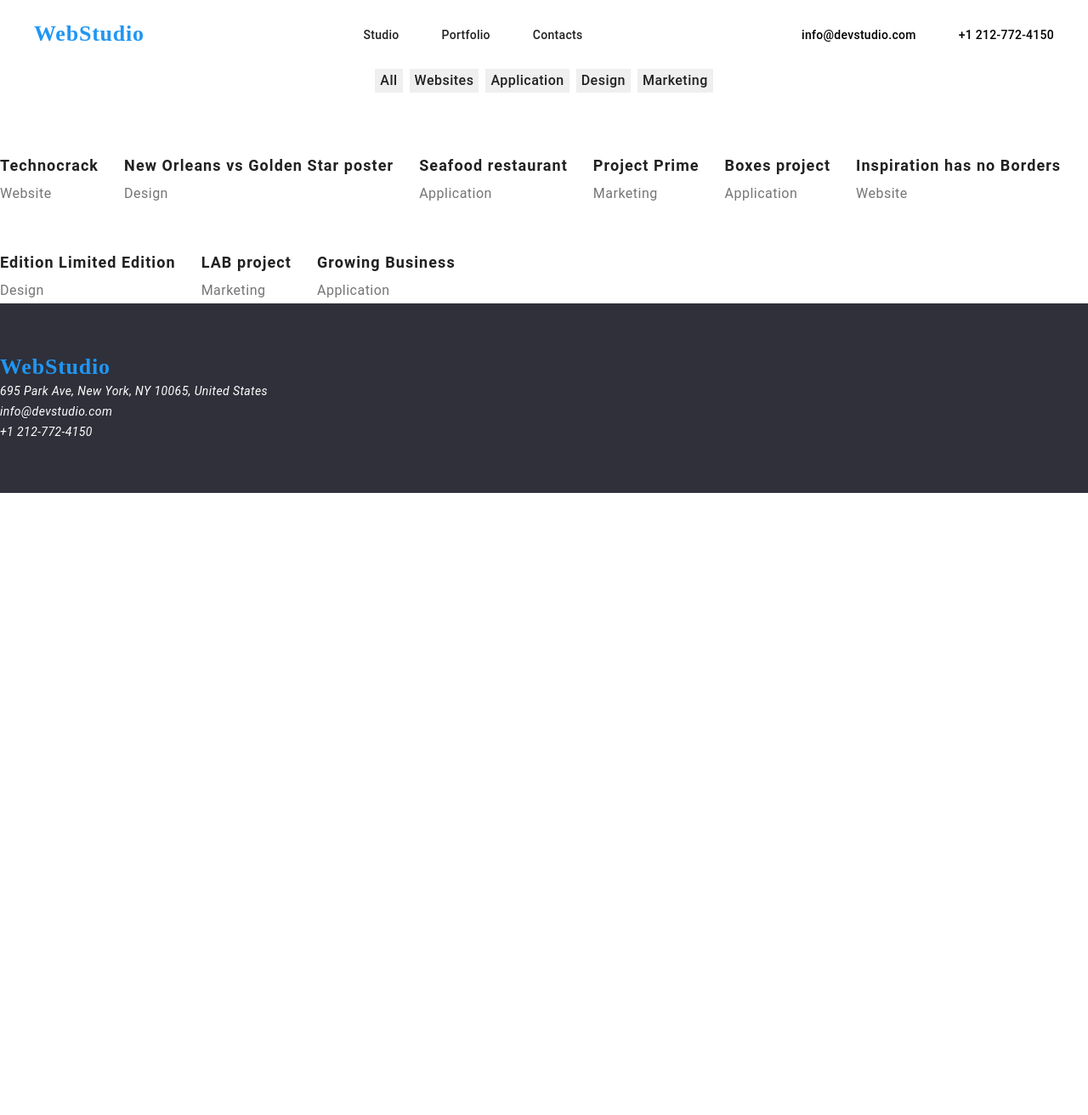
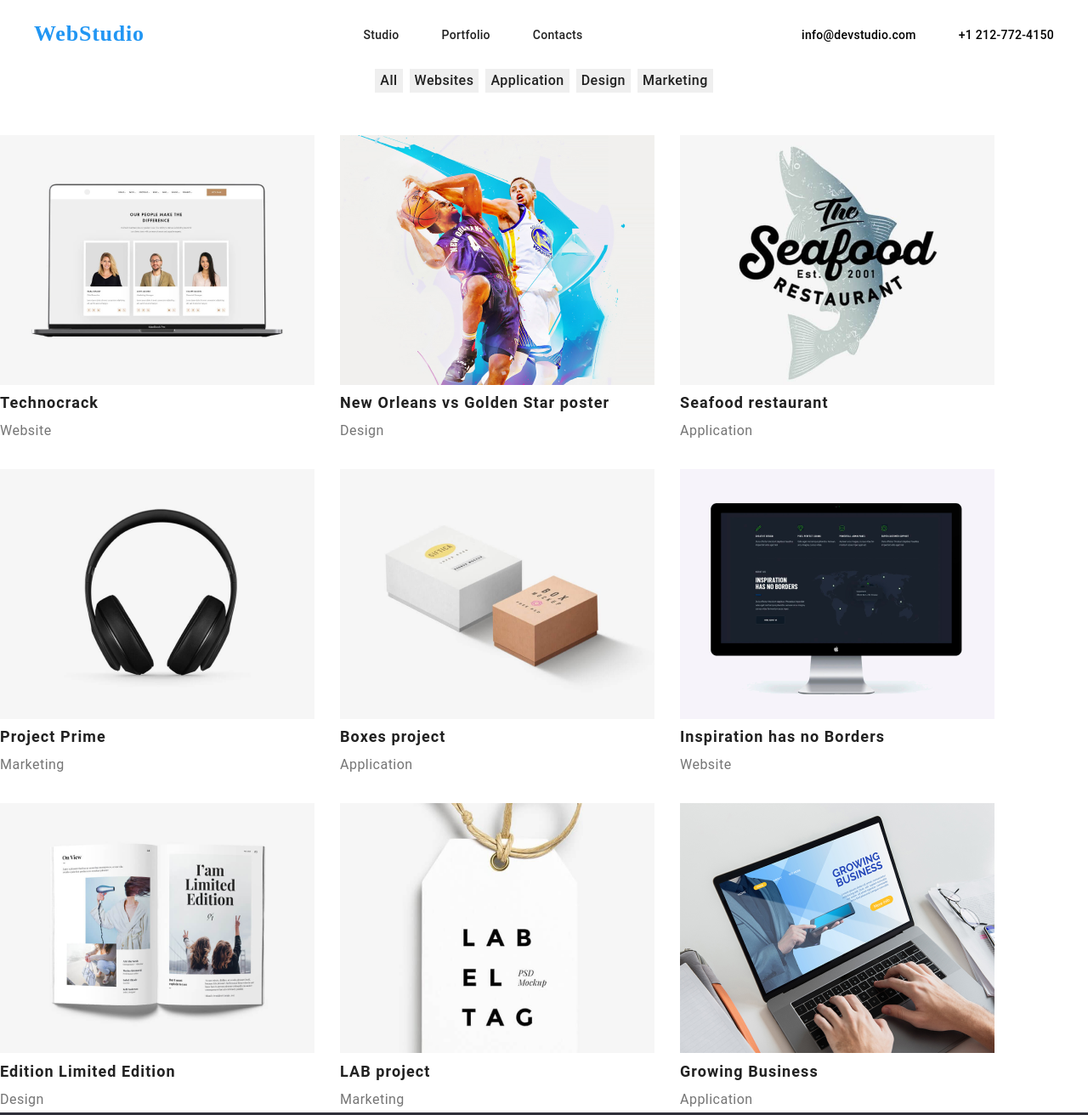
Before and after one commit to Andriy201125/My-project-2, a plain HTML site: page portfolio.html in a window 1280 px wide. Shown: the top 1312 px of the page at 85% size. Before the commit the page ends 800 px from the top, so only its background shows below. Drawn offline with nearby package versions, Linux system fonts and the light colour scheme.

Commit message:
Update portfolio.html

```diff
--- a/portfolio.html
+++ b/portfolio.html
@@ -40,47 +40,47 @@ referrerpolicy="no-referrer"/>
             </ul>
             <ul class="portfolio-list">
                 <li class="portfolio-list-item">
-                    <img src="./Images/portfolio-img/img (1).png" alt="">
+                    <img src="./portfolio-img/img (1).png" alt="">
                     <h3 class="portfolio-list-title">Technocrack</h3>
                     <p class="portfolio-list-text">Website</p>
                 </li>
                 <li class="portfolio-list-item">
-                    <img src="./Images/portfolio-img/img (2).png" alt="">
+                    <img src="./portfolio-img/img (2).png" alt="">
                     <h3 class="portfolio-list-title">New Orleans vs Golden Star poster</h3>
                     <p class="portfolio-list-text">Design</p>
                 </li>
                 <li class="portfolio-list-item">
-                    <img src="./Images/portfolio-img/img (3).png" alt="">
+                    <img src="./portfolio-img/img (3).png" alt="">
                     <h3 class="portfolio-list-title">Seafood restaurant</h3>
                     <p class="portfolio-list-text">Application</p>
                 </li class="portfolio-list-item">
                 <li class="portfolio-list-item">
-                    <img src="./Images/portfolio-img/img (4).png" alt="">
+                    <img src="./portfolio-img/img (4).png" alt="">
                     <h3 class="portfolio-list-title">Project Prime</h3>
                     <p class="portfolio-list-text">Marketing</p>
                 </li class="portfolio-list-item">
                 <li class="portfolio-list-item">
-                    <img src="./Images/portfolio-img/img (5).png" alt="">
+                    <img src="./portfolio-img/img (5).png" alt="">
                     <h3 class="portfolio-list-title">Boxes project</h3>
                     <p class="portfolio-list-text">Application</p>
                 </li class="portfolio-list-item">
                 <li class="portfolio-list-item">
-                    <img src="./Images/portfolio-img/img (6).png" alt="">
+                    <img src="./portfolio-img/img (6).png" alt="">
                     <h3 class="portfolio-list-title">Inspiration has no Borders</h3>
                     <p class="portfolio-list-text">Website</p>
                 </li class="portfolio-list-item">
                 <li class="portfolio-list-item">
-                    <img src="./Images/portfolio-img/img (7).png" alt="">
+                    <img src="./portfolio-img/img (7).png" alt="">
                     <h3 class="portfolio-list-title">Edition Limited Edition</h3>
                     <p class="portfolio-list-text">Design</p>
                 </li>
                 <li class="portfolio-list-item">
-                    <img src="./Images/portfolio-img/img (8).png" alt="">
+                    <img src="./portfolio-img/img (8).png" alt="">
                     <h3 class="portfolio-list-title">LAB project</h3>
                     <p class="portfolio-list-text">Marketing</p>
                 </li>
                 <li class="portfolio-list-item">
-                    <img src="./Images/portfolio-img/img (9).png" alt="">
+                    <img src="./portfolio-img/img (9).png" alt="">
                     <h3 class="portfolio-list-title">Growing Business</h3>
                     <p class="portfolio-list-text">Application</p>
                 </li>
```
